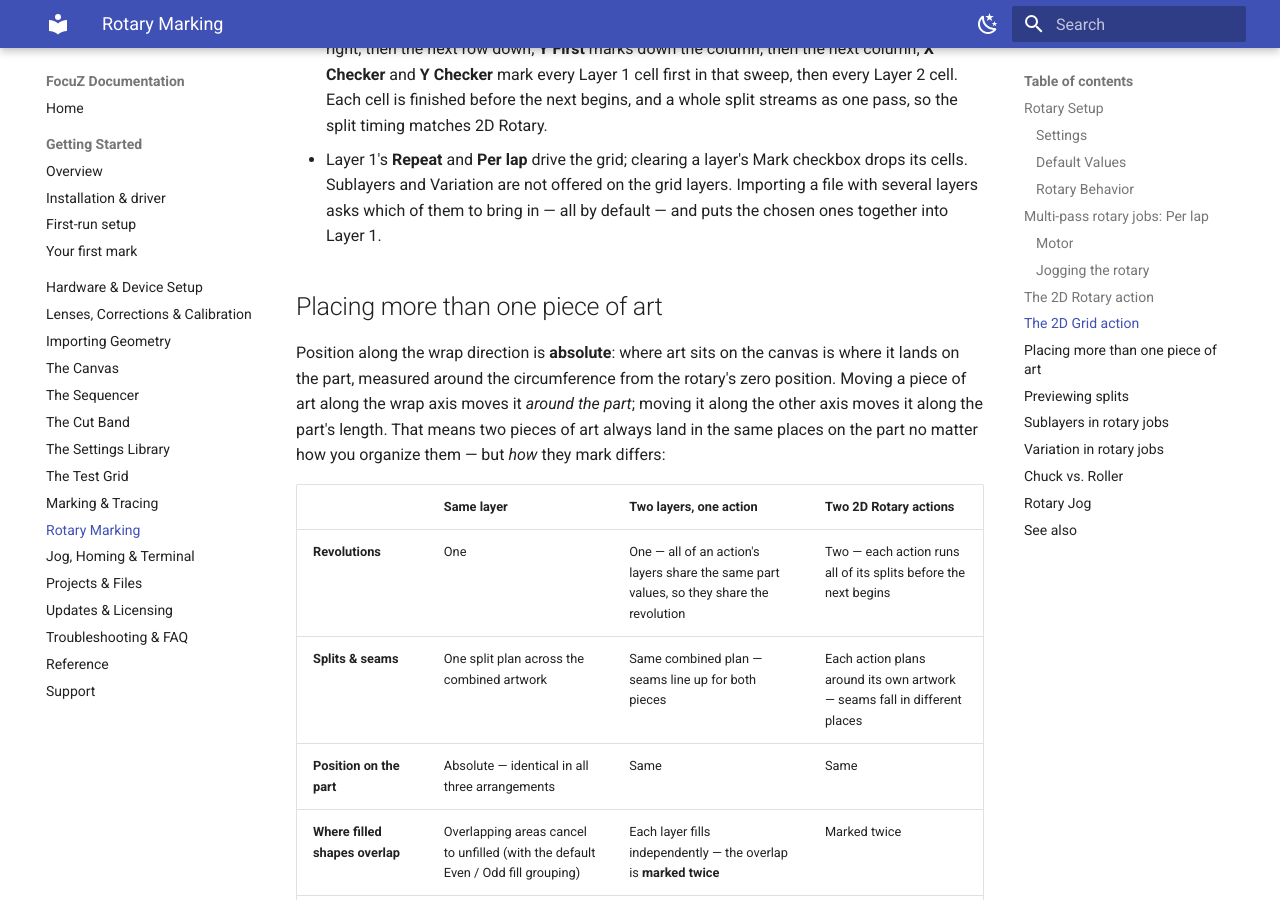
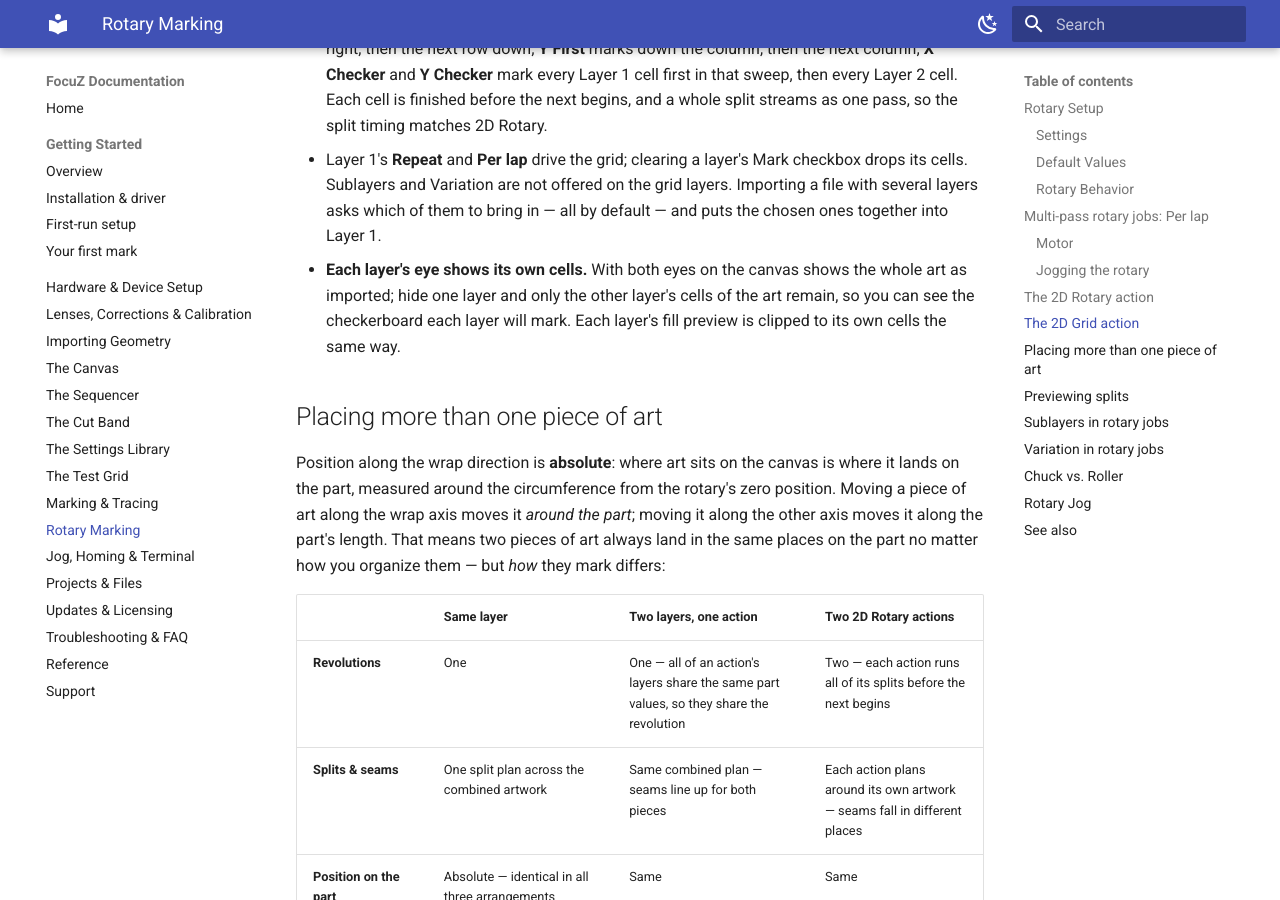
Before and after one commit to Lokahi-Shop/focuz-docs, an MkDocs documentation site: the page built from docs/rotary.md, in a window 1280 px wide and 900 px high, scrolled down 6191 px. Built offline with MkDocs 1.6.1 and Material for MkDocs 9.7.7, drawn with Linux system fonts in a browser that asks for light colours.

Commit message:
Rotary: 2D Grid layer eyes show each layer's own cells
Co-Authored-By: Claude Fable 5.1 <noreply@anthropic.com>

```diff
--- a/docs/rotary.md
+++ b/docs/rotary.md
@@ -234,6 +234,10 @@ It always has one group with two layers, and the same Rotary section and readout
   cells. Sublayers and Variation are not offered on the grid layers. Importing a file with several
   layers asks which of them to bring in — all by default — and puts the chosen ones together into
   Layer 1.
+- **Each layer's eye shows its own cells.** With both eyes on the canvas shows the whole art as
+  imported; hide one layer and only the other layer's cells of the art remain, so you can see the
+  checkerboard each layer will mark. Each layer's fill preview is clipped to its own cells the
+  same way.
 
 ## Placing more than one piece of art
 
```
